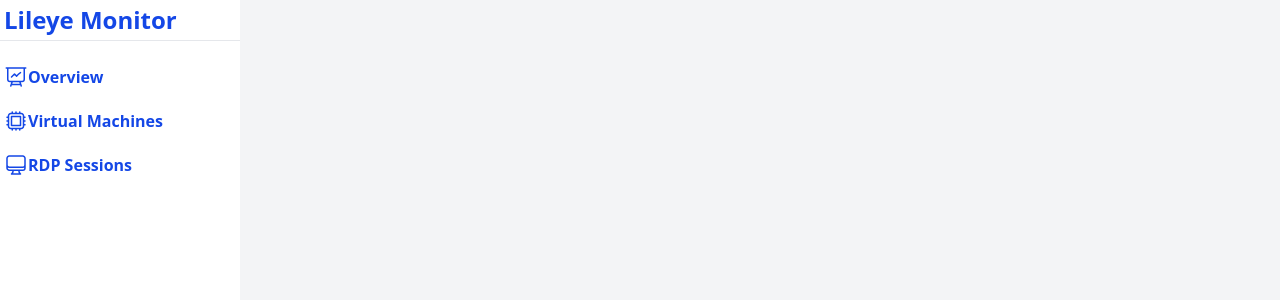
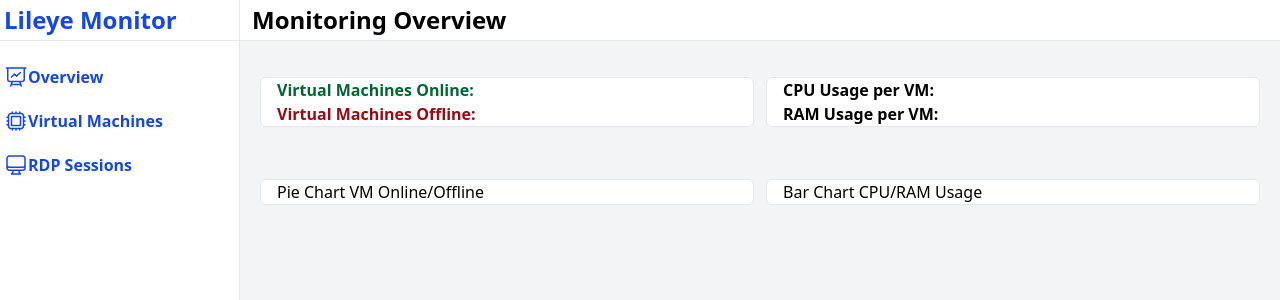
Before and after one commit to nejtiv/virtual-machines-monitoring, a React (Vite) app in the folder client/: page / in a window 1280 px wide. Shown: the top 300 px of the page. Built offline with nearby package versions, Linux system fonts and the light colour scheme.

Commit message:
feat: modified basic structure

```diff
--- a/client/package.json
+++ b/client/package.json
@@ -12,6 +12,7 @@
   "dependencies": {
     "@tailwindcss/vite": "^4.1.18",
     "axios": "^1.13.2",
+    "chart.js": "^4.5.1",
     "react": "^19.2.0",
     "react-dom": "^19.2.0",
     "react-router-dom": "^7.11.0",
--- a/client/src/components/MainBoard.tsx
+++ b/client/src/components/MainBoard.tsx
@@ -8,7 +8,7 @@ type MainBoardProps = {
 
 const MainBoard = ({children}: MainBoardProps) => {
     return(
-        <div className="flex-1 p-3 bg-gray-100">
+        <div className="flex-1 bg-gray-100">
             {children}
         </div>
     )
--- a/client/src/components/SideMenu.tsx
+++ b/client/src/components/SideMenu.tsx
@@ -9,7 +9,7 @@ type SideMenuProps = {
 //Side Menu Component
 const SideMenu = ({children}: SideMenuProps) => {
     return(
-        <aside className="w-60 flex flex-col">
+        <aside className="w-60 flex flex-col border-r border-gray-200">
             {children}
         </aside>
     )
--- a/client/src/pages/Dashboard.tsx
+++ b/client/src/pages/Dashboard.tsx
@@ -66,7 +66,27 @@ function Dashboard() {
             </a>
           </div>
         </SideMenu>
-        <MainBoard></MainBoard>
+        <MainBoard>
+          <h1 className="p-1 pl-3 text-2xl font-bold border-b border-gray-200 bg-white">Monitoring Overview</h1>
+          <div className="m-5 h-auto flex gap-3">
+            <div className="container mx-auto px-4 m-4 border rounded-md border-gray-200 bg-white">
+              <a className="block font-semibold text-green-800">Virtual Machines Online:</a>
+              <a className="block font-semibold text-red-800">Virtual Machines Offline:</a>
+            </div>
+            <div className="container mx-auto px-4 m-4 border rounded-md border-gray-200 bg-white">
+              <a className="block font-semibold">CPU Usage per VM:</a>
+              <a className="block font-semibold">RAM Usage per VM:</a>
+            </div>
+          </div>
+          <div className="m-5 h-auto flex gap-3">
+            <div className="container mx-auto px-4 m-4 border rounded-md border-gray-200 bg-white">
+              Pie Chart VM Online/Offline
+            </div>
+            <div className="container mx-auto px-4 m-4 border rounded-md border-gray-200 bg-white">
+              Bar Chart CPU/RAM Usage
+            </div>
+          </div>
+        </MainBoard>
       </Layout>
     </>
   );
```
Also changed, not shown: 1 other file (tests, documents, lock files or other folders).
